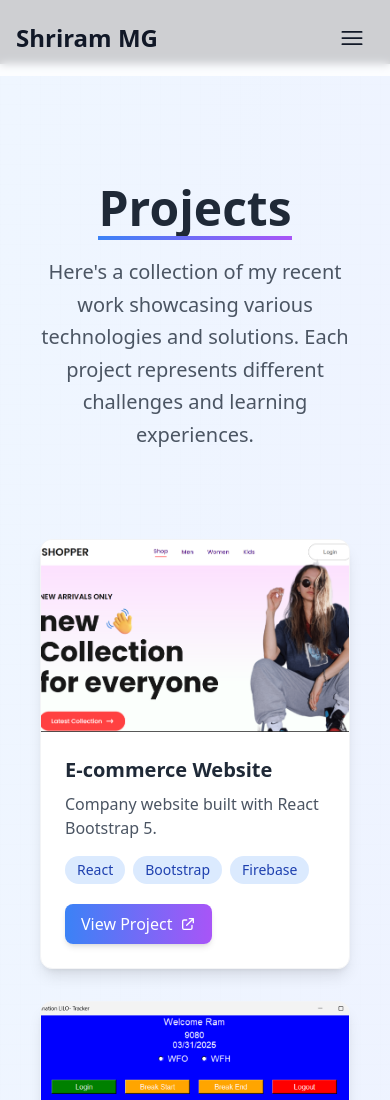
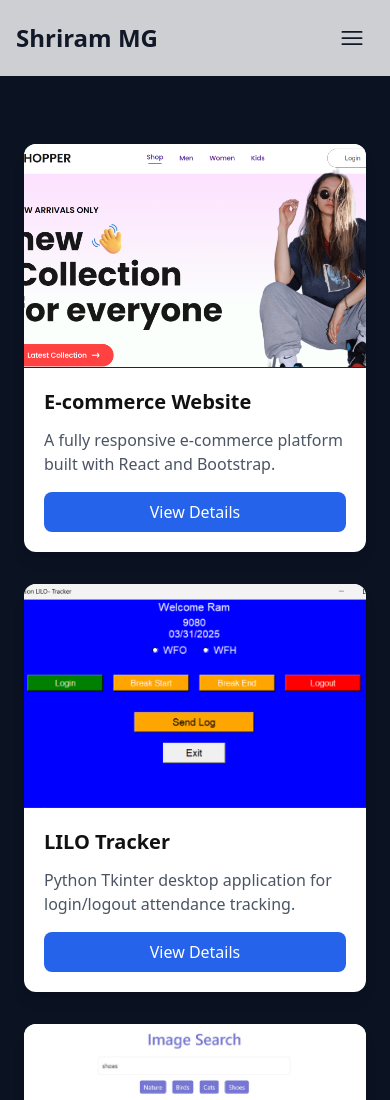
Before and after one commit to ramtechnow/React_portfolio, a React (Create React App) app: page /projects in a window 390 px wide. Shown: the top 1100 px of the page. Built offline with nearby package versions, Linux system fonts and the light colour scheme.

Commit message:
Enhancement_08_02_2026

```diff
--- a/src/components/HomePage.js
+++ b/src/components/HomePage.js
@@ -1,5 +1,6 @@
-import React, { useRef, useState, useEffect } from "react";
+import React, { useRef } from "react";
 import { motion, useScroll, useTransform } from "framer-motion";
+
 import Hero from "./Hero";
 import About from "./About";
 import Projects from "./Projects";
@@ -9,6 +10,8 @@ import Blog from "./Blog";
 
 export default function HomePage() {
   const { scrollYProgress } = useScroll();
+
+  // Apply animation only to inner wrapper
   const opacity = useTransform(scrollYProgress, [0, 1], [1, 0.98]);
   const scale = useTransform(scrollYProgress, [0, 1], [1, 0.98]);
 
@@ -24,10 +27,13 @@ export default function HomePage() {
 
   const sectionVariants = {
     hidden: { opacity: 0, y: 50 },
-    visible: { opacity: 1, y: 0, transition: { duration: 0.6, ease: "easeOut" } },
+    visible: {
+      opacity: 1,
+      y: 0,
+      transition: { duration: 0.6, ease: "easeOut" },
+    },
   };
 
-  // Smooth scroll function for hash links
   const handleScrollTo = (id) => {
     const section = refs[id]?.current;
     if (section) {
@@ -36,75 +42,88 @@ export default function HomePage() {
   };
 
   return (
-    <motion.main
-      className="home-layout relative w-full bg-white dark:bg-gray-900 text-gray-900 dark:text-gray-100 overflow-x-hidden"
-      style={{ opacity, scale }}
-    >
-      {/* Scroll progress bar */}
+    <main className="home-layout relative w-full bg-white dark:bg-gray-900 text-gray-900 dark:text-gray-100 overflow-x-hidden">
+
+      {/* Scroll Progress Bar */}
       <motion.div
         className="fixed top-0 left-0 right-0 h-1 bg-gradient-to-r from-blue-500 to-purple-500 z-50 origin-left"
         style={{ scaleX: scrollYProgress }}
       />
 
-      {/* Sections */}
+      {/* Animated Wrapper (SAFE for modal now) */}
+      <motion.div style={{ opacity, scale }}>
+
+        {/* HOME */}
         <section id="home" ref={refs.home} className="min-h-screen relative">
           <Hero scrollTo={handleScrollTo} />
         </section>
 
+        {/* ABOUT */}
         <motion.section
           id="about"
           ref={refs.about}
           className="min-h-screen py-0"
           initial="hidden"
-        animate="visible"
+          whileInView="visible"
+          viewport={{ once: true }}
           variants={sectionVariants}
         >
           <About />
         </motion.section>
 
+        {/* PROJECTS */}
         <motion.section
           id="projects"
           ref={refs.projects}
           className="min-h-screen py-0"
           initial="hidden"
-        animate="visible"
+          whileInView="visible"
+          viewport={{ once: true }}
           variants={sectionVariants}
         >
           <Projects />
         </motion.section>
 
+        {/* RESUME */}
         <motion.section
           id="resume"
           ref={refs.resume}
           className="min-h-screen py-0"
           initial="hidden"
-        animate="visible"
+          whileInView="visible"
+          viewport={{ once: true }}
           variants={sectionVariants}
         >
           <Resume />
         </motion.section>
 
+        {/* CONTACT */}
         <motion.section
           id="contact"
           ref={refs.contact}
           className="min-h-screen py-0"
           initial="hidden"
-        animate="visible"
+          whileInView="visible"
+          viewport={{ once: true }}
           variants={sectionVariants}
         >
           <Contact />
         </motion.section>
 
+        {/* BLOG */}
         <motion.section
           id="blog"
           ref={refs.blog}
           className="min-h-screen py-20"
           initial="hidden"
-        animate="visible"
+          whileInView="visible"
+          viewport={{ once: true }}
           variants={sectionVariants}
         >
           <Blog />
         </motion.section>
-    </motion.main>
+
+      </motion.div>
+    </main>
   );
 }
--- a/src/components/Projects.js
+++ b/src/components/Projects.js
@@ -1,217 +1,267 @@
-import { motion } from 'framer-motion';
+import { motion, AnimatePresence } from "framer-motion";
+import { useState, useEffect } from "react";
+import { createPortal } from "react-dom";
+
 import websiteImg1 from "../assets/ecommerce-website.png";
 import websiteImg2 from "../assets/LILO.png";
 import websiteImg3 from "../assets/project.jpg";
 import websiteImg4 from "../assets/company project.png";
 import websiteImg5 from "../assets/grocery.png";
 import websiteImg6 from "../assets/Weather_app.png";
-import { useEffect } from 'react';
 
 export default function Projects() {
-  const config = {
-    projects: [
+  const [selectedProject, setSelectedProject] = useState(null);
+
+  // Lock background scroll
+  useEffect(() => {
+    document.body.style.overflow = selectedProject ? "hidden" : "auto";
+  }, [selectedProject]);
+
+  const closeModal = () => setSelectedProject(null);
+
+  const projects = [
     {
       image: websiteImg1,
       title: "E-commerce Website",
-        description: "Company website built with React Bootstrap 5.",
-        link: "https://ecommerce-website-dfd55.web.app/",
-        technologies: ["React", "Bootstrap", "Firebase"]
+      description:
+        "A fully responsive e-commerce platform built with React and Bootstrap.",
+      demo: "https://ecommerce-website-dfd55.web.app/",
+      github: "https://github.com/ramtechnow/ecommerce-website",
+      technologies: ["React", "Bootstrap", "Firebase", "Context API"],
+      challenges:
+        "Implementing complex cart logic and responsive product grids.",
+      solution:
+        "Used Context API and lazy image loading for performance.",
+      features: [
+        "Product Catalog",
+        "Shopping Cart",
+        "User Authentication",
+        "Responsive Design",
+        "Firebase Hosting",
+      ],
     },
+
     {
       image: websiteImg2,
       title: "LILO Tracker",
-        description: "Login and logout tracker with Python Tkinter and email integration.",
-        link: "https://github.com/ramtechnow/LILO-Tracker",
-        technologies: ["Python", "Tkinter", "Email API"]
+      description:
+        "Python Tkinter desktop application for login/logout attendance tracking.",
+      demo: "https://github.com/ramtechnow/LILO-Tracker",
+      github: "https://github.com/ramtechnow/LILO-Tracker",
+      technologies: ["Python", "Tkinter", "SQLite", "SMTP"],
+      challenges:
+        "System tray reliability and email automation.",
+      solution:
+        "Implemented threading and SQLite storage.",
+      features: [
+        "System Tray Integration",
+        "Automated Email Reports",
+        "Data Export",
+        "Cross-platform",
+      ],
     },
+
     {
       image: websiteImg3,
       title: "Image Search App",
-        description: "Image search application using Unsplash API.",
-        link: "https://image-search-using-unsplash-api.vercel.app/",
-        technologies: ["React", "Unsplash API", "CSS"]
+      description:
+        "Unsplash API based responsive image search application.",
+      demo: "https://image-search-using-unsplash-api.vercel.app/",
+      github: "https://github.com/ramtechnow/image-search-app",
+      technologies: ["React", "Unsplash API", "Axios", "Tailwind"],
+      challenges: "API rate limiting and infinite scroll optimization.",
+      solution:
+        "Debounced search with lazy loading and virtual scrolling.",
+      features: [
+        "Infinite Scroll",
+        "Search Filters",
+        "High-res Downloads",
+        "Responsive Gallery",
+      ],
     },
+
     {
       image: websiteImg4,
       title: "Company Website",
-        description: "Client company website with modern design.",
-        link: "https://ramtechnow.github.io/SINX-TECHNOLOGIES/",
-        technologies: ["HTML", "CSS", "JavaScript"]
+      description:
+        "Corporate website using HTML, CSS, JavaScript and GSAP animations.",
+      demo: "https://ramtechnow.github.io/SINX-TECHNOLOGIES/",
+      github: "https://github.com/ramtechnow/SINX-TECHNOLOGIES",
+      technologies: ["HTML5", "CSS3", "JavaScript", "GSAP"],
+      challenges:
+        "Cross-browser styling and performance friendly animations.",
+      solution:
+        "Used Flexbox, Grid, and optimized animation timelines.",
+      features: [
+        "Responsive Design",
+        "Smooth Animations",
+        "Contact Form",
+        "SEO Optimized",
+      ],
     },
+
     {
       image: websiteImg5,
-        title: "Grocery Store",
-        description: "Responsive grocery store webpage built with Bootstrap.",
-        link: "https://ramtechnow.github.io/Grocery_boostrap_webpage/",
-        technologies: ["Bootstrap", "HTML", "CSS"]
+      title: "Grocery Store UI",
+      description:
+        "Bootstrap grocery store interface with cart and checkout flow.",
+      demo: "https://ramtechnow.github.io/Grocery_boostrap_webpage/",
+      github: "https://github.com/ramtechnow/Grocery_boostrap_webpage",
+      technologies: ["Bootstrap 5", "JavaScript", "jQuery"],
+      challenges:
+        "Product categorization and accessibility compliance.",
+      solution:
+        "Used Bootstrap grid and ARIA accessibility standards.",
+      features: [
+        "Product Categories",
+        "Shopping Cart",
+        "Checkout Flow",
+        "Accessibility Ready",
+      ],
     },
+
     {
       image: websiteImg6,
-        title: "Weather App",
-        description: "Weather application using weather API integration.",
-        link: "https://fir-sample-84c93.web.app/",
-        technologies: ["JavaScript", "Weather API", "CSS"]
+      title: "Weather Dashboard",
+      description:
+        "Real-time weather dashboard using Weather API and Chart.js.",
+      demo: "https://fir-sample-84c93.web.app/",
+      github: "https://github.com/ramtechnow/weather-app",
+      technologies: ["JavaScript", "Weather API", "Chart.js"],
+      challenges:
+        "Handling API failures and creating intuitive charts.",
+      solution:
+        "Implemented caching and geolocation fallback.",
+      features: [
+        "Current Weather",
+        "5-Day Forecast",
+        "Location Detection",
+        "Weather Alerts",
+      ],
     },
-    ],
-  };
-
-  // Handle hash navigation for the projects section
-  useEffect(() => {
-    if (window.location.hash === '#projects') {
-      const element = document.getElementById('projects');
-      if (element) {
-        setTimeout(() => {
-          const headerHeight = document.querySelector('header')?.offsetHeight || 0;
-          const elementPosition = element.offsetTop - headerHeight;
-
-          window.scrollTo({
-            top: elementPosition,
-            behavior: 'smooth'
-          });
-        }, 100);
-      }
-    }
-  }, []);
-
-  // Animation variants
-  const containerVariants = {
-    hidden: { opacity: 0 },
-    visible: {
-      opacity: 1,
-      transition: {
-        staggerChildren: 0.15,
-        when: "beforeChildren"
-      }
-    }
-  };
-
-  const itemVariants = {
-    hidden: { y: 40, opacity: 0 },
-    visible: {
-      y: 0,
-      opacity: 1,
-      transition: {
-        duration: 0.6,
-        ease: "easeOut"
-      }
-    }
-  };
+  ];
 
   return (
-    <section
-      id="projects"
-      className="relative flex flex-col py-20 px-5 justify-center text-black bg-gradient-to-br from-blue-50 to-indigo-50 dark:from-gray-900 dark:to-gray-800 min-h-screen"
+    <section className="py-20 px-6">
+      {/* Grid */}
+      <div className="grid md:grid-cols-2 lg:grid-cols-3 gap-8">
+        {projects.map((project, i) => (
+          <motion.div
+            key={i}
+            whileHover={{ y: -5 }}
+            className="bg-white dark:bg-gray-800 shadow-lg rounded-xl overflow-hidden"
           >
-      {/* Background pattern */}
-      <div className="absolute inset-0 opacity-10 dark:opacity-5">
-        <div className="absolute inset-0 bg-grid-pattern"></div>
-      </div>
+            <img
+              src={project.image}
+              className="h-56 w-full object-cover"
+            />
 
-      <div className="container mx-auto max-w-7xl">
-        {/* Section Header */}
-        <motion.div
-          className="w-full flex flex-col items-center px-5 py-10 mb-12 text-center"
-          initial="hidden"
-          whileInView="visible"
-          variants={containerVariants}
-          viewport={{ once: true, margin: "-100px" }}
-        >
-          <motion.h1
-            className="text-5xl font-bold mb-6 text-gray-800 dark:text-white relative inline-block"
-            variants={itemVariants}
-          >
-            Projects
-
-            {/* Underline */}
-            <span className="absolute bottom-0 left-0 w-full h-1 bg-gradient-to-r from-blue-500 to-purple-500 transform translate-y-2"></span>
-          </motion.h1>
-
-          <motion.p
-            className="text-xl text-gray-600 dark:text-gray-300 max-w-3xl leading-relaxed"
-            variants={itemVariants}
-          >
-            Here's a collection of my recent work showcasing various technologies and solutions.
-            Each project represents different challenges and learning experiences.
-          </motion.p>
-        </motion.div>
-
-        {/* Project Cards */}
-        <motion.div
-          className="w-full px-5"
-          initial="hidden"
-          whileInView="visible"
-          variants={containerVariants}
-          viewport={{ once: true, margin: "-100px" }}
-        >
-          <div className="grid grid-cols-1 md:grid-cols-2 lg:grid-cols-3 gap-8">
-            {config.projects.map((project, index) => (
-              <motion.div
-                key={index}
-                className="relative group bg-white dark:bg-gray-800 rounded-xl overflow-hidden shadow-lg hover:shadow-2xl transition-all duration-500 transform hover:-translate-y-2 border border-gray-100 dark:border-gray-700"
-                variants={itemVariants}
-                whileHover={{ scale: 1.02 }}
-              >
-                <div className="h-48 overflow-hidden">
-                  <img
-                    className="h-full w-full object-cover transition-transform duration-700 group-hover:scale-110"
-                    src={project.image}
-                    alt={`${project.title} screenshot`}
-                  />
-                </div>
-
-                <div className="p-6">
-                  <h3 className="text-xl font-bold text-gray-800 dark:text-white mb-2">
+            <div className="p-5">
+              <h3 className="text-xl font-bold mb-3">
                 {project.title}
               </h3>
-                  <p className="text-gray-600 dark:text-gray-300 mb-4">
+
+              <p className="text-gray-600 dark:text-gray-300 line-clamp-2 mb-4">
                 {project.description}
               </p>
 
-                  <div className="flex flex-wrap gap-2 mb-5">
-                    {project.technologies.map((tech, i) => (
-                      <span
-                        key={i}
-                        className="px-3 py-1 bg-blue-100 dark:bg-blue-900 text-blue-800 dark:text-blue-100 text-sm rounded-full"
+              <button
+                onClick={() => setSelectedProject(project)}
+                className="w-full bg-blue-600 text-white py-2 rounded-lg"
               >
-                        {tech}
-                      </span>
-                    ))}
-                  </div>
-
-                  <motion.a
-                    className="inline-flex items-center px-4 py-2 bg-gradient-to-r from-blue-500 to-purple-500 text-white rounded-lg font-medium hover:opacity-90 transition-all duration-300 shadow-md hover:shadow-lg"
-                    target="_blank"
-                    rel="noopener noreferrer"
-                    href={project.link}
-                    whileHover={{ scale: 1.05 }}
-                    whileTap={{ scale: 0.95 }}
-                  >
-                    View Project
-                    <svg xmlns="http://www.w3.org/2000/svg" className="h-4 w-4 ml-2" fill="none" viewBox="0 0 24 24" stroke="currentColor">
-                      <path strokeLinecap="round" strokeLinejoin="round" strokeWidth={2} d="M10 6H6a2 2 0 00-2 2v10a2 2 0 002 2h10a2 2 0 002-2v-4M14 4h6m0 0v6m0-6L10 14" />
-                    </svg>
-                  </motion.a>
+                View Details
+              </button>
             </div>
           </motion.div>
         ))}
       </div>
+
+      {/* Modal */}
+      {createPortal(
+        <AnimatePresence>
+          {selectedProject && (
+            <>
+              <motion.div
+                className="fixed inset-0 bg-black/70 z-[999]"
+                initial={{ opacity: 0 }}
+                animate={{ opacity: 1 }}
+                exit={{ opacity: 0 }}
+                onClick={closeModal}
+              />
+
+              <motion.div
+                className="fixed inset-0 z-[1000] flex items-center justify-center p-4"
+                initial={{ scale: 0.9, opacity: 0 }}
+                animate={{ scale: 1, opacity: 1 }}
+                exit={{ scale: 0.9, opacity: 0 }}
+              >
+                <div
+                  className="bg-white dark:bg-gray-800 max-w-4xl w-full rounded-2xl shadow-2xl max-h-[90vh] overflow-y-auto relative"
+                  onClick={(e) => e.stopPropagation()}
+                >
+                  <button
+                    onClick={closeModal}
+                    className="absolute top-4 right-4 bg-red-500 text-white px-3 py-1 rounded"
+                  >
+                    ✕
+                  </button>
+
+                  <img
+                    src={selectedProject.image}
+                    className="w-full h-60 object-cover"
+                  />
+
+                  <div className="p-6">
+                    <h2 className="text-2xl font-bold mb-4">
+                      {selectedProject.title}
+                    </h2>
+
+                    <p className="mb-4 text-gray-600 dark:text-gray-300">
+                      {selectedProject.description}
+                    </p>
+
+                    <h3 className="font-semibold mb-2">Features:</h3>
+                    <ul className="list-disc pl-6 mb-4">
+                      {selectedProject.features.map((f, i) => (
+                        <li key={i}>{f}</li>
+                      ))}
+                    </ul>
+
+                    <h3 className="font-semibold mb-2">Challenges:</h3>
+                    <p className="mb-4">
+                      {selectedProject.challenges}
+                    </p>
+
+                    <h3 className="font-semibold mb-2">Solution:</h3>
+                    <p className="mb-6">
+                      {selectedProject.solution}
+                    </p>
+
+                    <div className="flex gap-4">
+                      <a
+                        href={selectedProject.demo}
+                        target="_blank"
+                        className="bg-blue-600 text-white px-5 py-2 rounded-lg"
+                      >
+                        Live Demo
+                      </a>
+
+                      <a
+                        href={selectedProject.github}
+                        target="_blank"
+                        className="border px-5 py-2 rounded-lg"
+                      >
+                        GitHub
+                      </a>
+                    </div>
+                  </div>
+                </div>
               </motion.div>
-      </div>
-
-      {/* Custom CSS for background pattern */}
-      <style jsx>{`
-        .bg-grid-pattern {
-          background-image:
-            linear-gradient(rgba(0, 0, 0, 0.05) 1px, transparent 1px),
-            linear-gradient(90deg, rgba(0, 0, 0, 0.05) 1px, transparent 1px);
-          background-size: 20px 20px;
-        }
-        .dark .bg-grid-pattern {
-          background-image:
-            linear-gradient(rgba(255, 255, 255, 0.05) 1px, transparent 1px),
-            linear-gradient(90deg, rgba(255, 255, 255, 0.05) 1px, transparent 1px);
-        }
-      `}</style>
+            </>
+          )}
+        </AnimatePresence>,
+        document.body
+      )}
     </section>
   );
 }
```
Lines whose indentation alone changed are shown as unchanged.
